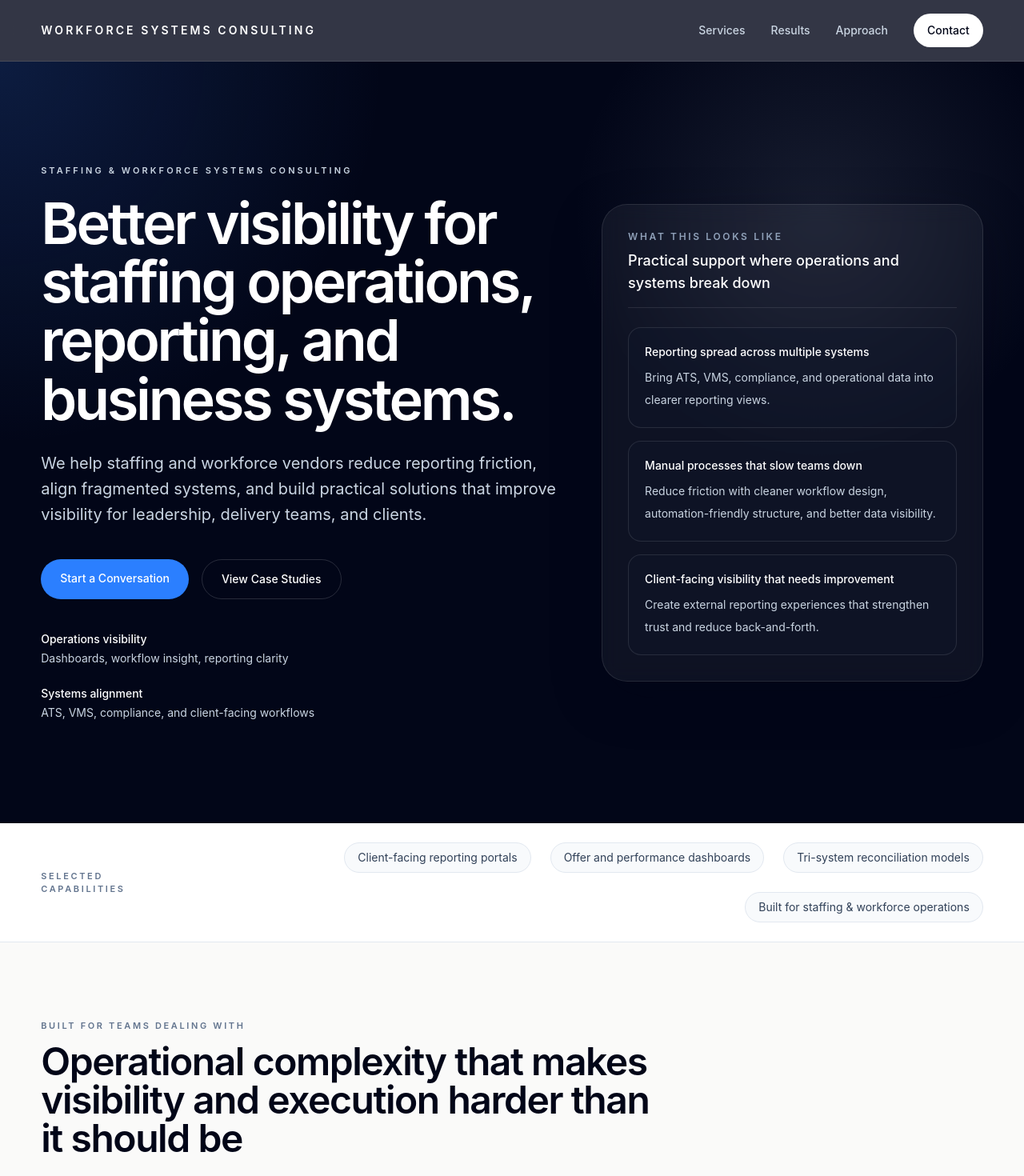
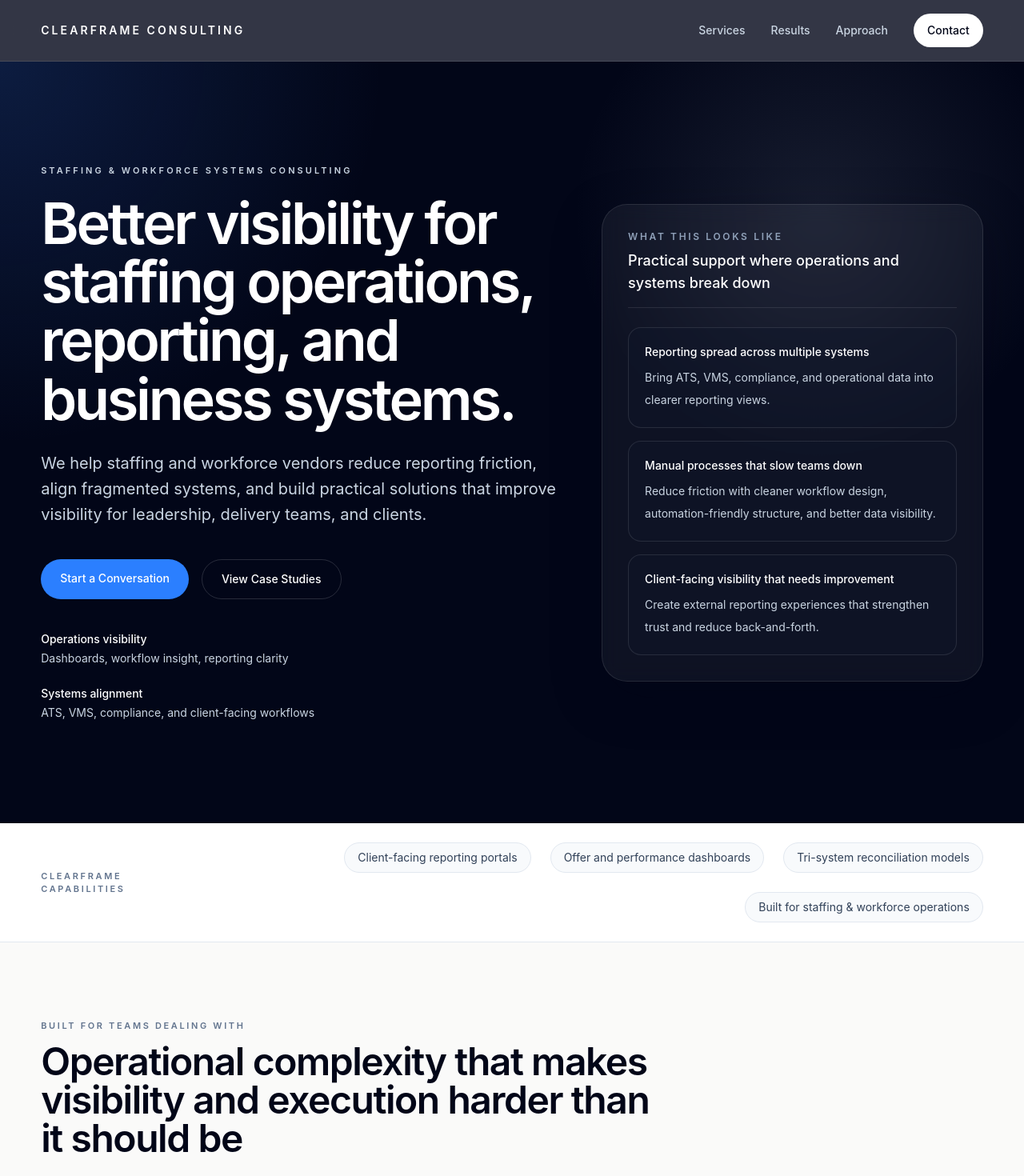
Before and after one commit to johnson7m/consulting-landing-page, a React (Vite) app: page / in a window 1280 px wide. Shown: the top 1470 px of the page at 80% size. Built offline with nearby package versions, Linux system fonts and the light colour scheme.

Commit message:
Apply Clearframe brand and final cohesion pass

```diff
--- a/index.html
+++ b/index.html
@@ -4,7 +4,11 @@
     <meta charset="UTF-8" />
     <link rel="icon" type="image/svg+xml" href="/favicon.svg" />
     <meta name="viewport" content="width=device-width, initial-scale=1.0" />
-    <title>consultingproject</title>
+    <title>Clearframe Consulting</title>
+    <meta
+      name="description"
+      content="Clearframe Consulting helps staffing and workforce vendors improve operations visibility, reporting clarity, and business systems alignment."
+    />
   </head>
   <body>
     <div id="root"></div>
--- a/src/components/Navbar.jsx
+++ b/src/components/Navbar.jsx
@@ -16,7 +16,7 @@ function Navbar() {
           href="#top"
           className="text-sm font-semibold uppercase tracking-[0.22em] text-white"
         >
-          Workforce Systems Consulting
+          Clearframe Consulting
         </a>
 
         <nav className="hidden items-center gap-8 md:flex">
--- a/src/sections/About.jsx
+++ b/src/sections/About.jsx
@@ -4,7 +4,7 @@ function About() {
       <div className="mx-auto grid w-[min(1180px,92%)] gap-10 lg:grid-cols-[0.9fr_1.1fr]">
         <div>
           <p className="mb-3 text-[11px] font-semibold uppercase tracking-[0.24em] text-slate-400">
-            Approach
+            The Clearframe approach
           </p>
 
           <h2 className="text-3xl font-semibold tracking-[-0.03em] sm:text-5xl">
@@ -14,16 +14,15 @@ function About() {
 
         <div className="space-y-6 text-lg leading-8 text-slate-300">
           <p>
-            We focus on the problems that sit between systems, workflows, and
-            execution. That means understanding how staffing teams actually work,
-            where visibility breaks down, and where manual friction starts to
-            compound.
+            Clearframe focuses on the problems that sit between systems, workflows,
+            and execution. That means understanding how staffing teams actually work,
+            where visibility breaks down, and where manual friction starts to compound.
           </p>
 
           <p>
-            The goal is simple: reduce noise, improve clarity, and build
-            solutions that make the business easier to operate for internal
-            stakeholders and external clients alike.
+            The goal is simple: reduce noise, improve clarity, and build solutions
+            that make the business easier to operate for internal stakeholders and
+            external clients alike.
           </p>
         </div>
       </div>
--- a/src/sections/Contact.jsx
+++ b/src/sections/Contact.jsx
@@ -6,7 +6,7 @@ function Contact() {
           <div className="grid gap-10 lg:grid-cols-[1.1fr_0.9fr] lg:items-end">
             <div>
               <p className="mb-3 text-[11px] font-semibold uppercase tracking-[0.24em] text-slate-500">
-                Contact
+                Contact Clearframe
               </p>
 
               <h2 className="max-w-3xl text-3xl font-semibold tracking-[-0.03em] text-slate-950 sm:text-5xl">
@@ -15,7 +15,7 @@ function Contact() {
 
               <p className="mt-6 max-w-2xl text-lg leading-8 text-slate-600">
                 Whether the challenge is reporting clarity, systems alignment,
-                workflow friction, or client-facing visibility, we can start
+                workflow friction, or client-facing visibility, Clearframe can start
                 with a focused conversation around the problem.
               </p>
             </div>
--- a/src/sections/Footer.jsx
+++ b/src/sections/Footer.jsx
@@ -3,7 +3,7 @@ function Footer() {
     <footer className="border-t border-slate-200 bg-white py-8">
       <div className="mx-auto flex w-[min(1180px,92%)] flex-col gap-3 md:flex-row md:items-center md:justify-between">
         <p className="text-sm text-slate-500">
-          © 2026 Workforce Systems Consulting. All rights reserved.
+          © 2026 Clearframe Consulting. All rights reserved.
         </p>
 
         <a
--- a/src/sections/ProofStrip.jsx
+++ b/src/sections/ProofStrip.jsx
@@ -10,7 +10,7 @@ function ProofStrip() {
     <section className="border-b border-slate-200 bg-white">
       <div className="mx-auto flex w-[min(1180px,92%)] flex-col gap-6 py-6 md:flex-row md:items-center md:justify-between">
         <p className="text-[11px] font-semibold uppercase tracking-[0.24em] text-slate-500">
-          Selected capabilities
+          Clearframe capabilities
         </p>
 
         <div className="grid gap-3 md:grid-cols-2 xl:flex xl:flex-wrap xl:justify-end xl:gap-6">
```
